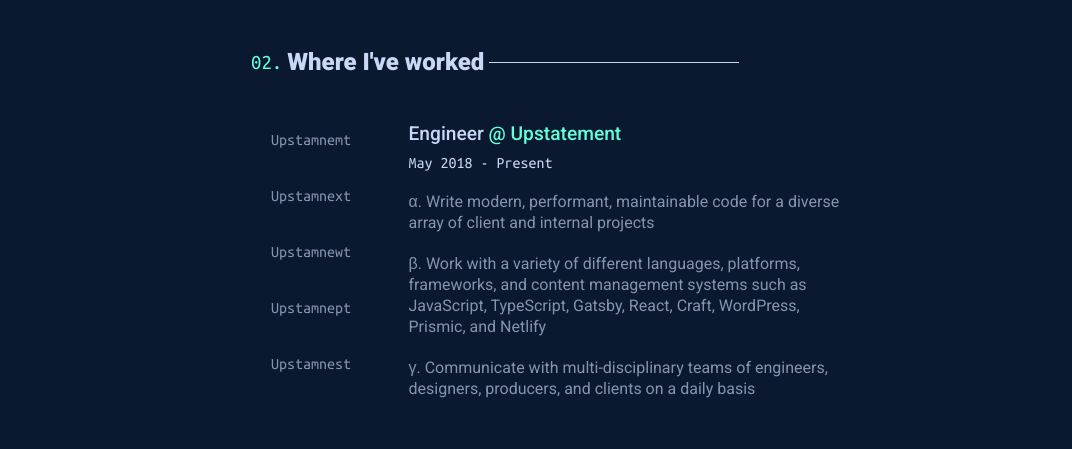
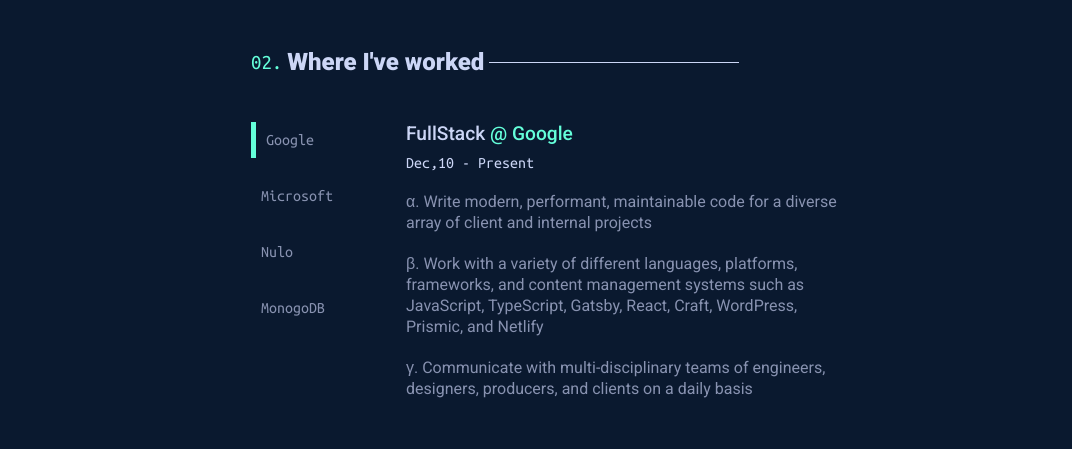
Before and after one commit to millidavitti/donald_abua_v2, a Next.js app: page / in a window 1280 px wide. Shown: the part 1560-2009 px from the top of the page, without its empty margins (89-1161 px from the left). Built offline with nearby package versions, Linux system fonts and the light colour scheme.

Commit message:
Experience component

```diff
--- /dev/null
+++ b/components/Experience.jsx
@@ -0,0 +1,122 @@
+import React, { useReducer, useRef, useState } from "react";
+import home from "../styles/Home.module.css";
+/**
+ click on the tab
+ highlight the left border
+ switch experience
+ */
+
+/**
+  click the tab
+  Select the corresponding tab based on Id
+  */
+
+function reducer(state, action) {
+	switch (action.type) {
+		case "tab":
+			return { ...state, tabs: { ...state.tabs, current: action.id } };
+	}
+}
+const init = {
+	tabs: {
+		current: "tab-1",
+	},
+};
+export default function Experience() {
+	const [state, dispatch] = useReducer(reducer, init);
+	const exp = useRef();
+	const experiences = [
+		{
+			id: "tab-1",
+			work: "Google",
+			role: "FullStack",
+			date: { start: "Dec,10", end: "Present" },
+			contribution: [
+				"Write modern, performant, maintainable code for a diverse array of client and internal projects",
+				"Work with a variety of different languages, platforms, frameworks, and content management systems such as JavaScript, TypeScript, Gatsby, React, Craft, WordPress, Prismic, and Netlify",
+				"Communicate with multi-disciplinary teams of engineers, designers, producers, and clients on a daily basis",
+			],
+		},
+		{
+			id: "tab-2",
+			work: "Microsoft",
+			role: "React",
+			date: { start: "January 2021", end: "April 2022" },
+			contribution: [
+				"Worked with a team of three designers to build a marketing website and e-commerce platform for blistabloc, an ambitious startup originating from Northeastern",
+				"Helped solidify a brand direction for blistabloc that spans both packaging and web",
+				"Interfaced with clients on a weekly basis, providing technological expertise",
+			],
+		},
+		{
+			id: "tab-3",
+			work: "Nulo",
+			role: "Fullstack",
+			date: { start: "January 2021", end: "April 2022" },
+			contribution: [
+				"Developed and shipped highly interactive web applications for Apple Music using Ember.js",
+				"Built and shipped the Apple Music Extension within Facebook Messenger leveraging third-party and internal APIs",
+				"Architected and implemented the front-end of Apple Music's embeddable web player widget, which lets users log in and listen to full songs in the browser",
+				"Contributed extensively to MusicKit.js, a JavaScript framework that allows developers to add an Apple Music player to their web apps",
+			],
+		},
+		{
+			id: "tab-4",
+			work: "MonogoDB",
+			role: "React",
+			date: { start: "January 2021", end: "April 2022" },
+			contribution: [
+				"Worked with a team of three designers to build a marketing website and e-commerce platform for blistabloc, an ambitious startup originating from Northeastern",
+				"Helped solidify a brand direction for blistabloc that spans both packaging and web",
+				"Interfaced with clients on a weekly basis, providing technological expertise",
+			],
+		},
+	];
+	const experience = experiences.find((exp) => exp.id === state.tabs.current);
+
+	function highlight(event) {
+		const { id } = event.target;
+		dispatch({ type: "tab", id });
+		exp.current.classList.toggle(home.slideIn);
+		exp.current.classList.add(home.slideIn);
+		setTimeout(() => exp.current.classList.toggle(home.slideIn), 300);
+	}
+
+	return (
+		<>
+			<div className={home.tabs}>
+				{/* TO DO!: Connect to api */}
+
+				{experiences.map((exp) => (
+					<p
+						key={exp.id}
+						className={`${home.tab} pointer ${
+							state.tabs.current === exp.id ? home.deskTabHighlight : ""
+						}`}
+						onClick={highlight}
+						id={exp.id}
+					>
+						{exp.work}
+					</p>
+				))}
+			</div>
+
+			{/* Experience */}
+			<div className={home.experience} ref={exp}>
+				<div className={home.experienceHeader}>
+					<p className={home.roleCompany}>
+						{experience.role} <span>@ {experience.work}</span>
+					</p>
+					<p className={home.roleDuration}>
+						{experience.date.start} - {experience.date.end}
+					</p>
+				</div>
+				<ul className={home.roleResponsibility}>
+					{experience.contribution.map((cont, index) => (
+						<li key={index}>{cont}</li>
+					))}
+				</ul>
+			</div>
+		</>
+	);
+}
--- a/pages/index.jsx
+++ b/pages/index.jsx
@@ -7,6 +7,7 @@
 import Featured from "../components/Featured";
 import ToolChain from "../components/ToolChain";
 import OtherProjects from "../components/OtherProjects";
+import Experience from "../components/Experience";
 // import Link as NextLink from 'next/link'
 
 export default function Home() {
@@ -78,39 +79,8 @@
 				<Container className={home.workContainer}>
 					<SectionHeader pos={"02"} heading={"Where I've worked"} />
 					{/* Workplace */}
-					<div className={home.offices}>
-						{/* TO DO!: Connect to api */}
-						<div className={home.tabs}>
-							<p className={`${home.tab} pointer`}>Upstamnemt</p>
-							<p className={`${home.tab} pointer`}>Upstamnext</p>
-							<p className={`${home.tab} pointer`}>Upstamnewt</p>
-							<p className={`${home.tab} pointer`}>Upstamnept</p>
-							<p className={`${home.tab} pointer`}>Upstamnest</p>
-						</div>
-						<div className={home.office}>
-							<div className={home.officeHeader}>
-								<p className={home.roleCompany}>
-									Engineer <span>@ Upstatement</span>
-								</p>
-								<p className={home.roleDuration}>May 2018 - Present</p>
-							</div>
-							<ul className={home.roleResponsibility}>
-								<li>
-									Write modern, performant, maintainable code for a diverse
-									array of client and internal projects
-								</li>
-								<li>
-									Work with a variety of different languages, platforms,
-									frameworks, and content management systems such as JavaScript,
-									TypeScript, Gatsby, React, Craft, WordPress, Prismic, and
-									Netlify
-								</li>
-								<li>
-									Communicate with multi-disciplinary teams of engineers,
-									designers, producers, and clients on a daily basis
-								</li>
-							</ul>
-						</div>
+					<div className={home.experiences}>
+						<Experience />
 					</div>
 				</Container>
 			</Section>
--- a/styles/Home.module.css
+++ b/styles/Home.module.css
@@ -181,10 +181,20 @@
 	display: flex;
 	gap: 10px;
 	width: 100%;
-	overflow-x: hidden;
+	padding-bottom: 10px;
+	overflow-x: auto;
 	font-size: var(unfs);
 	color: var(--sfc);
 	margin-right: auto;
+}
+
+.tabs::-webkit-scrollbar {
+	height: 5px;
+}
+
+.tabs::-webkit-scrollbar-thumb {
+	background-color: var(--accent);
+	height: 5px;
 }
 
 .tabs p {
@@ -194,21 +204,22 @@
 	padding: 10px 20px;
 }
 
-.offices {
+.experiences {
 	display: grid;
-	gap: 30px;
+	gap: 20px;
 	width: 100%;
 	max-width: 600px;
 }
 
-.office {
+.experience {
 	display: grid;
 	gap: 20px;
 }
 
-.officeHeader {
+.experienceHeader {
 	display: grid;
 	gap: 10px;
+	cursor: pointer;
 }
 
 .roleCompany {
@@ -431,21 +442,45 @@
 	gap: 15px;
 }
 
+/* Dynamic */
+.deskTabHighlight {
+	border-bottom: 5px solid var(--accent);
+}
+
+.slideIn {
+	animation: animateIn 300ms cubic-bezier(0.165, 0.84, 0.44, 1);
+}
+@keyframes animateIn {
+	0% {
+		opacity: 0;
+		translate: 0 20px;
+	}
+	100% {
+		opacity: 1;
+		translate: 0;
+	}
+}
+
 @media screen and (min-width: 600px) {
 	.heroContainer article > p {
 		width: 70%;
 	}
-	.offices {
+
+	.experiences {
 		grid-template-columns: repeat(12, 1fr);
 		margin-top: 40px;
 	}
 
+	.experience {
+		grid-column: 4/-1;
+	}
+
 	.tabs {
+		/* outline: auto; */
 		display: flex;
 		flex-flow: column;
 		padding: 0;
-		width: -moz-fit-content;
-		width: fit-content;
+		width: 100%;
 		gap: 20px;
 		grid-column: 1/4;
 		overflow-x: hidden;
@@ -454,20 +489,28 @@
 
 	.tab {
 		width: -moz-fit-content;
-		width: fit-content;
+		padding: 10px 0;
+		padding-left: 10px;
+		/* border: 1px solid yellow; */
 	}
 
 	.tab:hover {
 		background-color: var(--glass);
 	}
 
-	.office {
-		grid-column: 4/-1;
+	.tab:hover {
+		color: black;
 	}
 
 	.opGrid {
 		display: grid;
 		grid-template-columns: repeat(auto-fit, minmax(250px, 1fr));
+	}
+
+	/* Dynamic Styles */
+	.deskTabHighlight {
+		border-left: 5px solid var(--accent);
+		border-bottom: none;
 	}
 }
 @media screen and (min-width: 768px) {
```
